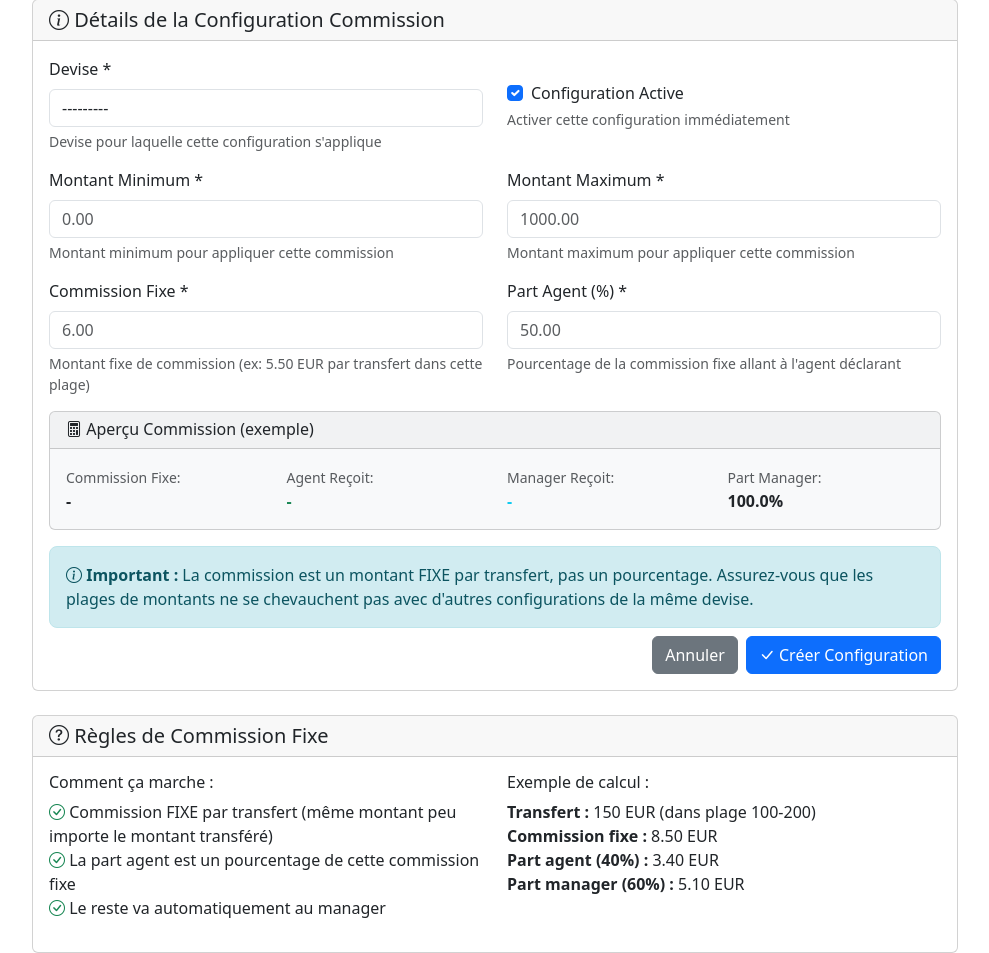
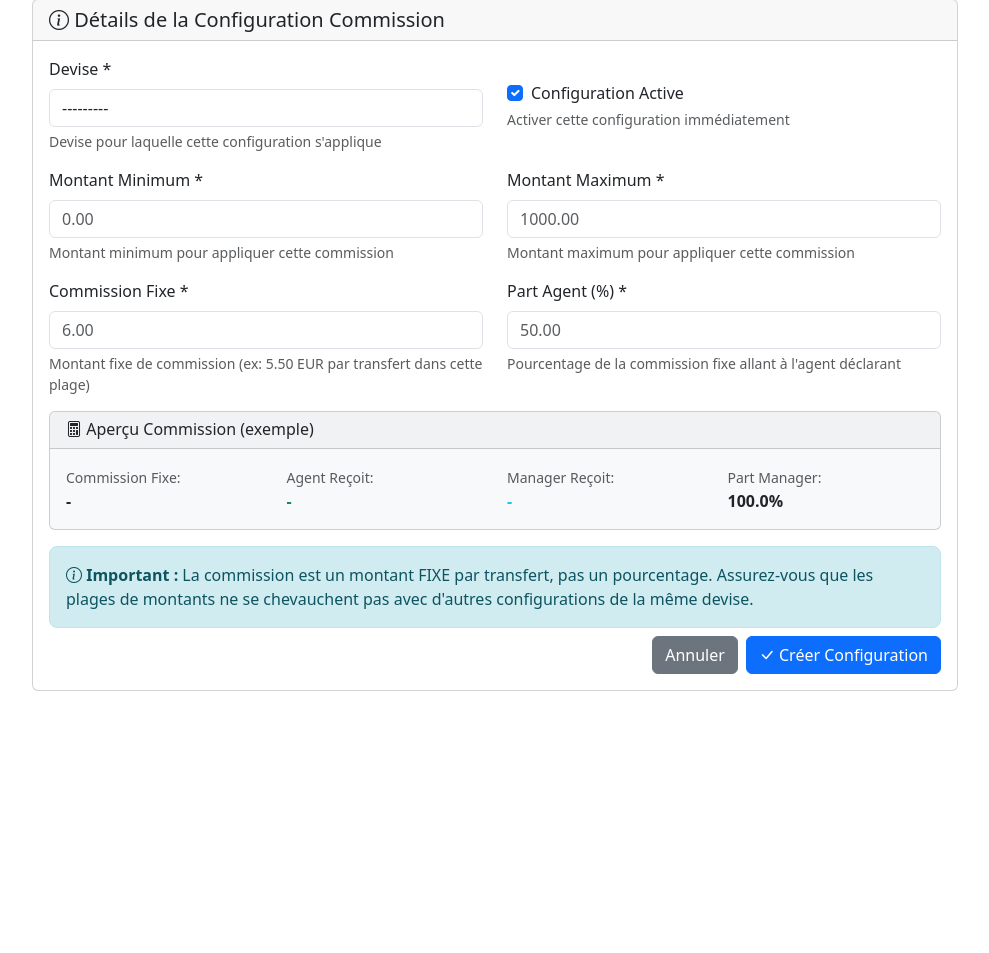
Before and after one commit to thenightcoders/mta, a Django app: page /transfers/commissions/create/ in a window 1280 px wide. Shown: the part 223-1176 px from the top of the page, without its empty margins (145-1134 px from the left). After the commit the page ends 914 px from the top, so only its background shows below. Run offline with Django 5.2, Linux system fonts and the light colour scheme; the visitor is signed in with stand-in values (Sample User, id 1).

Commit message:
removed unnecessary rules preview...

```diff
--- a/templates/transfers/create_commission_config.html
+++ b/templates/transfers/create_commission_config.html
@@ -177,40 +177,6 @@
         </div>
     </div>
 </div>
-
-<!-- Business Rules Info -->
-<div class="row justify-content-center mt-4">
-    <div class="col-10">
-        <div class="card">
-            <div class="card-header">
-                <h5 class="mb-0">
-                    <i class="bi bi-question-circle"></i> {% trans "Règles de Commission Fixe" %}
-                </h5>
-            </div>
-            <div class="card-body">
-                <div class="row">
-                    <div class="col-md-6">
-                        <h6>{% trans "Comment ça marche" %} :</h6>
-                        <ul class="list-unstyled">
-                            <li><i class="bi bi-check-circle text-success"></i> {% trans "Commission FIXE par transfert (même montant peu importe le montant transféré)" %}</li>
-                            <li><i class="bi bi-check-circle text-success"></i> {% trans "La part agent est un pourcentage de cette commission fixe" %}</li>
-                            <li><i class="bi bi-check-circle text-success"></i> {% trans "Le reste va automatiquement au manager" %}</li>
-                        </ul>
-                    </div>
-                    <div class="col-md-6">
-                        <h6>{% trans "Exemple de calcul" %} :</h6>
-                        <ul class="list-unstyled">
-                            <li><strong>{% trans "Transfert" %} :</strong> 150 EUR (dans plage 100-200)</li>
-                            <li><strong>{% trans "Commission fixe" %} :</strong> 8.50 EUR</li>
-                            <li><strong>{% trans "Part agent (40%)" %} :</strong> 3.40 EUR</li>
-                            <li><strong>{% trans "Part manager (60%)" %} :</strong> 5.10 EUR</li>
-                        </ul>
-                    </div>
-                </div>
-            </div>
-        </div>
-    </div>
-</div>
 {% endblock %}
 
 {% block extra_js %}
```
